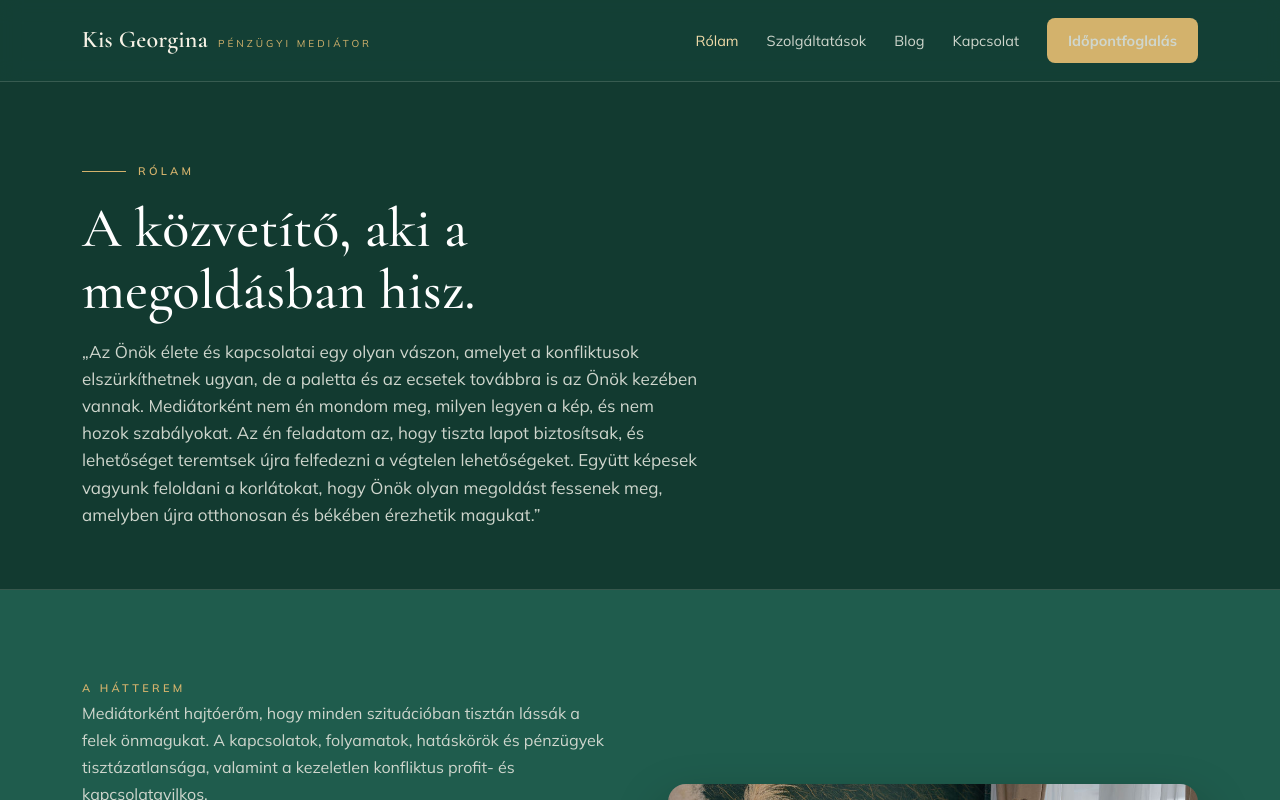
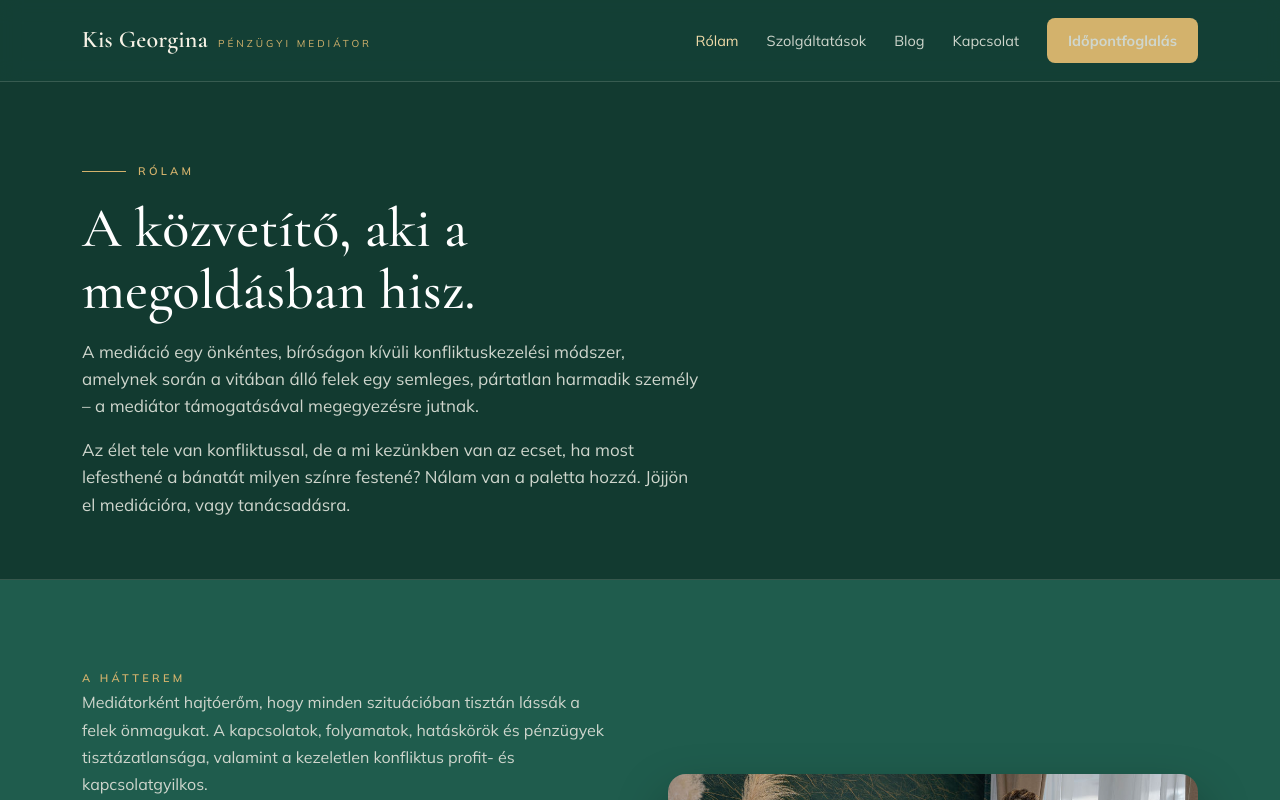
Before and after one commit to gincsikeg/mediator, a React (Vite) app: page /rolam in a window 1280 px wide. Shown: the top 800 px of the page. Built offline with nearby package versions, Linux system fonts and the light colour scheme.

Commit message:
Rólam oldal: új bevezető szöveg

```diff
--- a/src/pages/About.jsx
+++ b/src/pages/About.jsx
@@ -15,13 +15,14 @@ export default function About() {
           <span className="eyebrow eyebrow-line">Rólam</span>
           <h1>A közvetítő, aki a<br />megoldásban hisz.</h1>
           <p>
-            „Az Önök élete és kapcsolatai egy olyan vászon, amelyet a konfliktusok
-            elszürkíthetnek ugyan, de a paletta és az ecsetek továbbra is az Önök
-            kezében vannak. Mediátorként nem én mondom meg, milyen legyen a kép, és
-            nem hozok szabályokat. Az én feladatom az, hogy tiszta lapot biztosítsak,
-            és lehetőséget teremtsek újra felfedezni a végtelen lehetőségeket. Együtt
-            képesek vagyunk feloldani a korlátokat, hogy Önök olyan megoldást
-            fessenek meg, amelyben újra otthonosan és békében érezhetik magukat.”
+            A mediáció egy önkéntes, bíróságon kívüli konfliktuskezelési módszer,
+            amelynek során a vitában álló felek egy semleges, pártatlan harmadik
+            személy – a mediátor támogatásával megegyezésre jutnak.
+          </p>
+          <p>
+            Az élet tele van konfliktussal, de a mi kezünkben van az ecset, ha most
+            lefesthené a bánatát milyen színre festené? Nálam van a paletta hozzá.
+            Jöjjön el mediációra, vagy tanácsadásra.
           </p>
         </div>
       </section>
```
